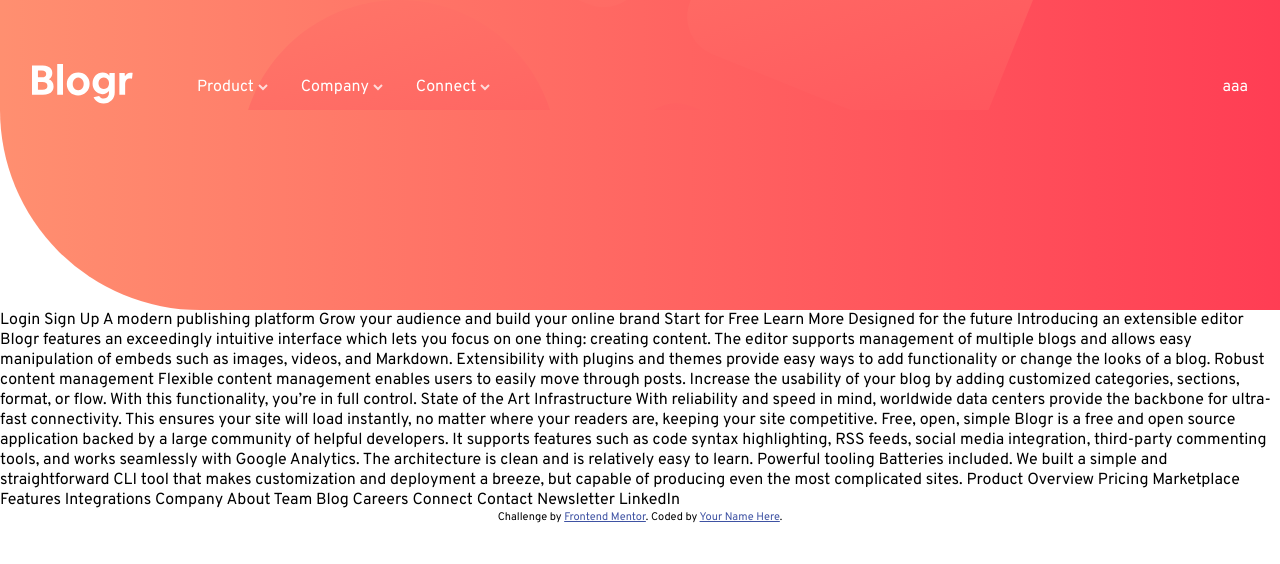
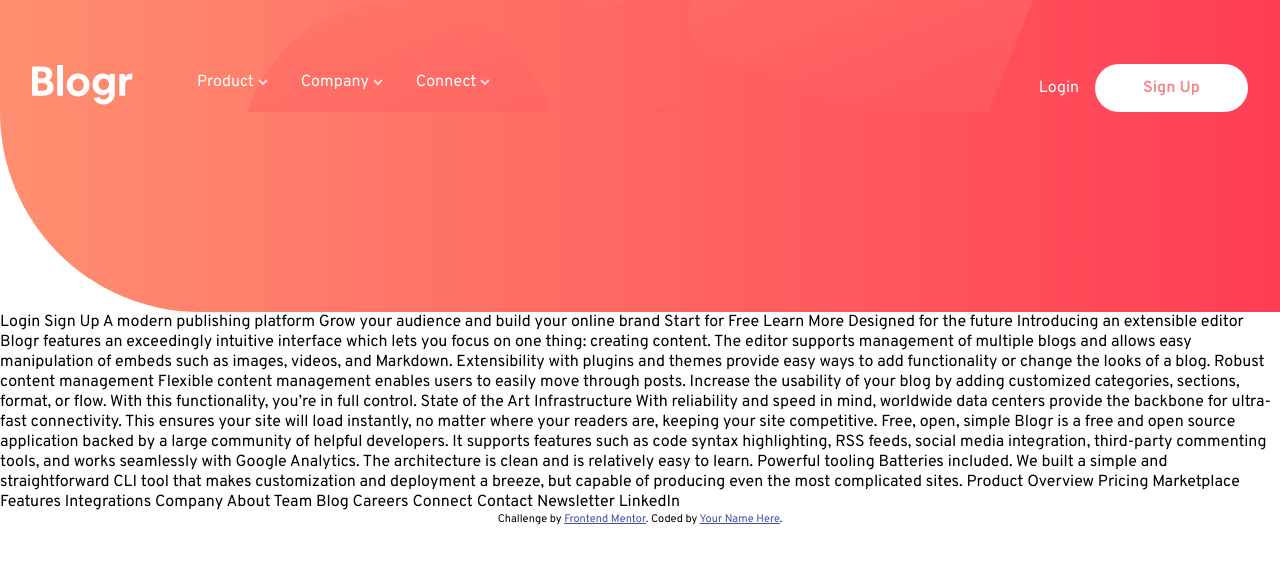
Before and after one commit to lucas-moont/blogdr-lp, a plain HTML site: page index.html in a window 1280 px wide. Drawn offline with Linux system fonts and the light colour scheme.

Commit message:
Finish desktop navegation menu.

```diff
--- a/index.html
+++ b/index.html
@@ -54,8 +54,9 @@
                 </ul>
               </div>
             </div>
-            <div style="display: flex; align-items: center; justify-content: flex-end">
-              aaa
+            <div class="navSecondCol">
+              <a href="#">Login</a>
+              <a href="#" class="whiteBtn">Sign Up</a>
             </div>
           </nav>
         </div>
--- a/styles/main.css
+++ b/styles/main.css
@@ -134,3 +134,38 @@
     text-align: center;
 
 }
+
+.navSecondCol{
+    display: flex;
+    align-items: center;
+    justify-content: flex-end;
+}
+
+.navSecondCol a{
+    display: inline-block;
+    vertical-align: center;
+    color: #FFF;
+    text-decoration: none;
+}
+
+.navSecondCol a:first-child{
+    margin-right: 16px;
+}
+
+.navSecondCol .whiteBtn,
+.whitetBtn{
+    background-color: #FFF;
+    color: #fa808d;
+    height: 48px;
+    display: inline-flex;
+    align-items: center;
+    padding: 0 48px;
+    border-radius: 32px;
+    font-weight: 700;
+    transition: 0.5s;
+}
+
+.whiteBtn:hover{
+    color: #FFF;
+    background-color: #ff7b86;
+}
```
